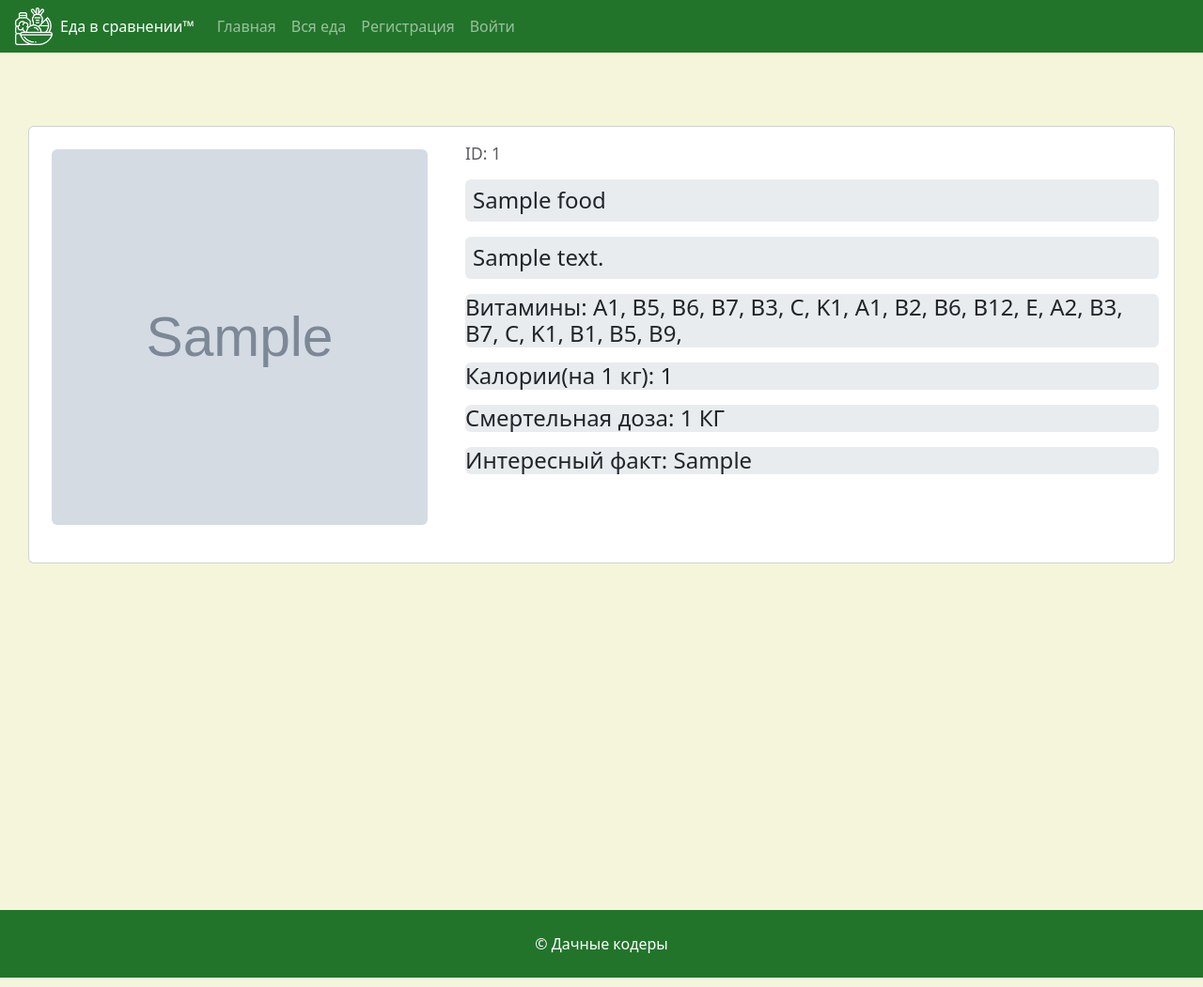
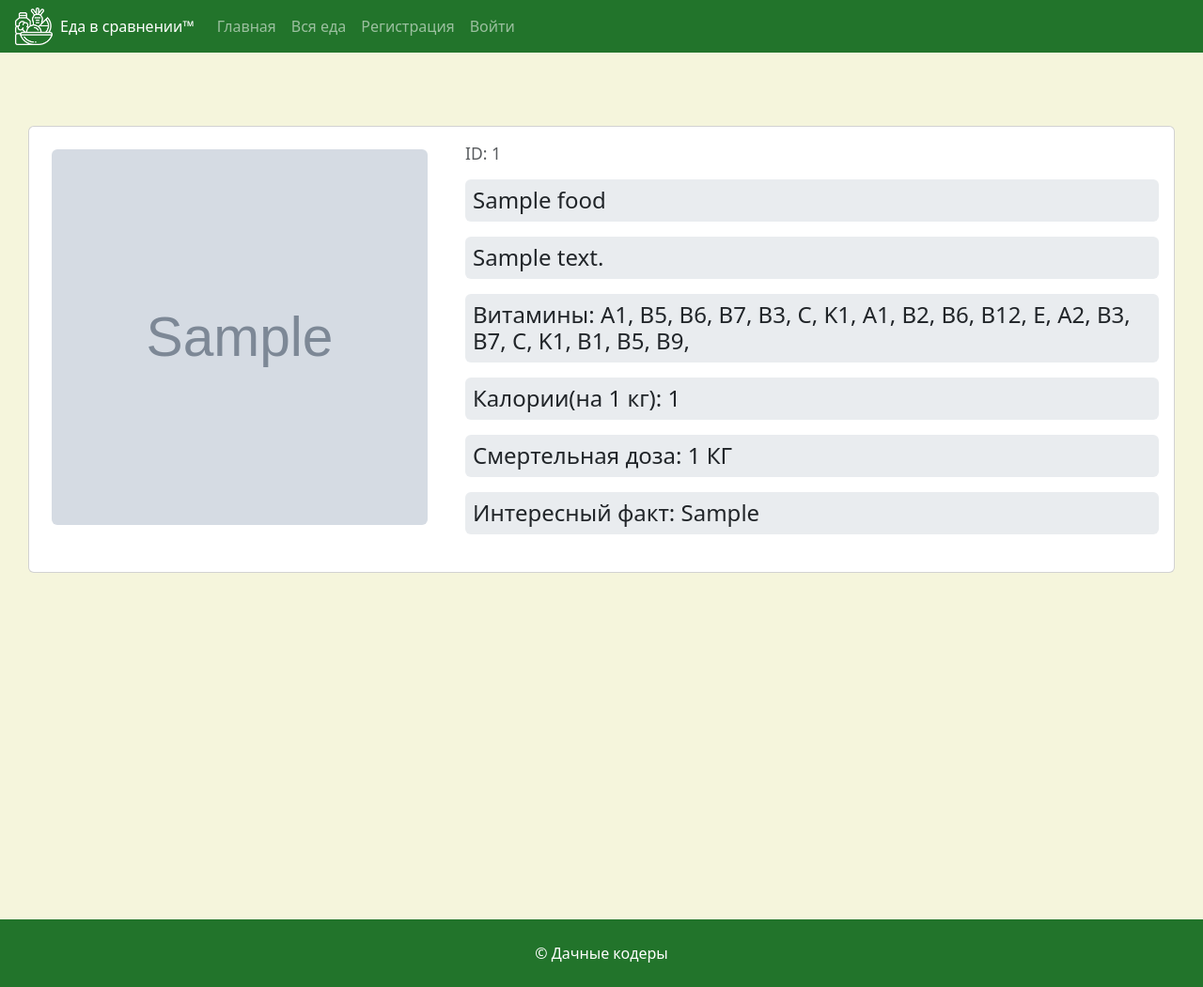
Before and after one commit to Krahjotdaan/FoodComparison-MSHP, a Django app: template App/templates/food_item.html in a window 1280 px wide. Shown: the whole page at 94% size. Run offline with Django 4.2, Linux system fonts and the light colour scheme; data comes from the database, SQL or seed files in the repository; tables that the repository leaves empty hold one stand-in row (values such as "Sample post"); the template is opened without the code that fills it: values that come from a table or form of the project are taken from there, most other values are stand-ins (such as "Sample title", 1, 10 or a date in 2020); grey boxes marked "Sample" are stand-in pictures.

Commit message:
fix: fixed path at profile page, added padding at food_item

```diff
--- a/App/templates/food_item.html
+++ b/App/templates/food_item.html
@@ -42,7 +42,7 @@
             </div>
 
             <div class="mt-3 bg-body-secondary text-emphasis-secondary rounded" >
-                <h4>
+                <h4 class="p-2">
                     Витамины:
                     {% for vitamin in vitamins %}
                     {{vitamin.name}},
@@ -51,19 +51,19 @@
             </div>
 
             <div class="mt-3 bg-body-secondary text-emphasis-secondary rounded">
-                <h4>
+                <h4 class="p-2">
                     Калории(на 1 кг): {{ food.calories }}
                 </h4>
             </div>
 
             <div class="mt-3 bg-body-secondary text-emphasis-secondary rounded">
-                 <h4>
+                 <h4 class="p-2">
                     Смертельная доза: {{food.deathdoze}} КГ
                 </h4>
             </div>
 
             <div class="mt-3 bg-body-secondary text-emphasis-secondary rounded">
-                <h4>
+                <h4 class="p-2">
                     Интересный факт: {{food.interesting_fact}}
                 </h4>
             </div>
--- a/App/templates/profile/page.html
+++ b/App/templates/profile/page.html
@@ -72,7 +72,7 @@
             <div class="col text-center p-2">
                 <div class="card" style="border-radius: 20px;">
                     <div class="card-body">
-                        <a href="/food_item/?id={{ item.fruit.id }}" style="height: 400px; width: 400px;">
+                        <a href="/food/item/?id={{ item.fruit.id }}" style="height: 400px; width: 400px;">
                         <img src="{{ item.fruit.image.url }}" height="375px" width="375px" class="img-responsive" style="border-radius: 0;" alt="...">
                       <p class="card-text pt-3">{{ item.fruit.name }}</p>
                      </a>
```
